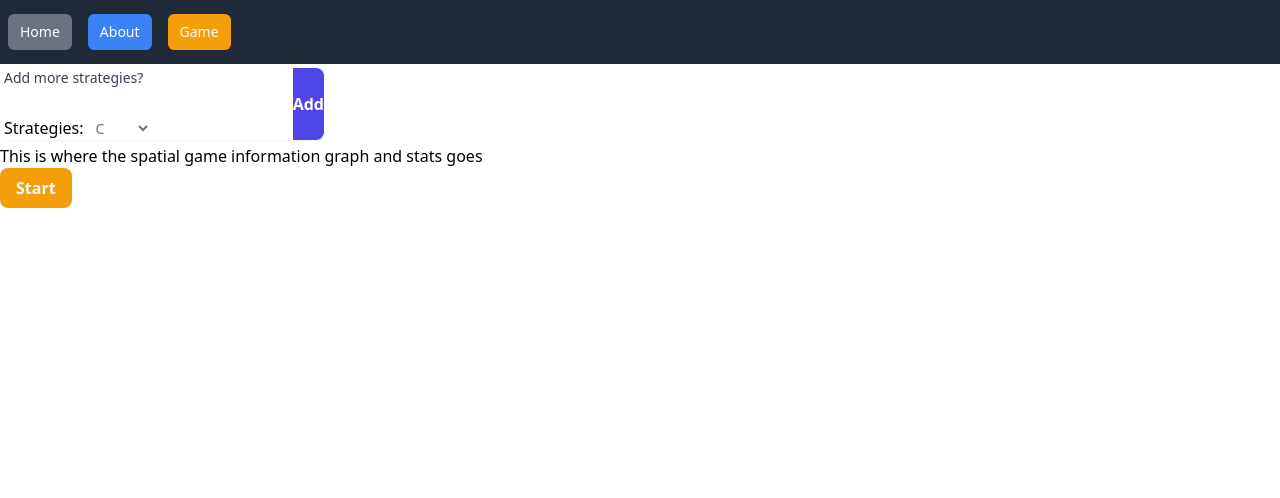
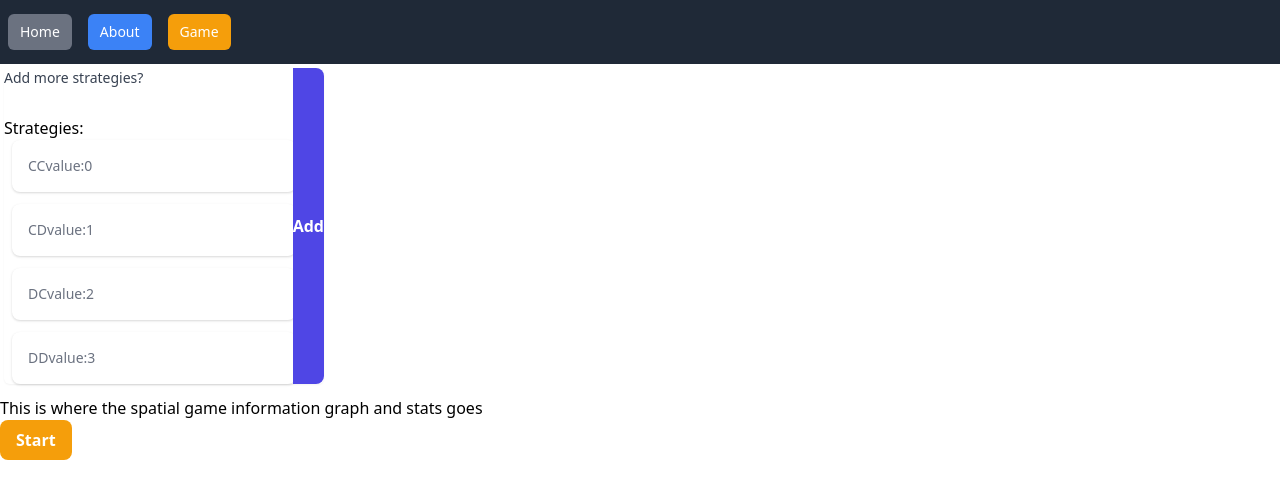
Before and after one commit to Mgm-source/Project-GameTheory, a Vue app in the folder spatial-webapp/: page /game in a window 1280 px wide. Shown: the top 498 px of the page. Built offline with nearby package versions, Linux system fonts and the light colour scheme.

Commit message:
restructured the template for my code

```diff
--- a/spatial-webapp/src/components/spatial.vue
+++ b/spatial-webapp/src/components/spatial.vue
@@ -1,38 +1,45 @@
 <template>
-<div class="spatial-board gap-2" :style="dynamicGrid">
-  <template v-for="p in players " :key="p.id">
-    <board-cell :player="p" @select-cell="selectPlayer">
-    </board-cell>
-  </template>
-</div>
+  <div class="spatial-board gap-2" :style="dynamicGrid">
+    <template v-for="p in players" :key="p.id">
+      <board-cell :player="p" @select-cell="selectPlayer"></board-cell>
+    </template>
+  </div>
 </template>
 
 <script>
-import BoardCell from './BoardCell.vue';
+import BoardCell from "./BoardCell.vue";
 export default {
   name: "SpatialGame",
   props: {
-    players : { type : Array, required : true },
-    game : { type : Array, required : true }
+    players: { type: Array, required: true },
+    game: { type: Array, required: true },
   },
   data() {
-    return { dynamicGrid : { "grid-template-columns" : `repeat(${this.game.length} ,1fr)`,  "grid-template-rows" : `repeat(${this.game.length} ,1fr)`} }
+    return {};
   },
   components: {
-    BoardCell
+    BoardCell,
   },
-  methods : {
-    selectPlayer(event,player){
-      console.log(event,player);
-      if(this.interactive){
-        this.$emit('select-pos',player)
+  methods: {
+    selectPlayer(event, player) {
+      console.log(event, player);
+      if (this.interactive) {
+        this.$emit("select-pos", player);
       }
-    }
-  }
+    },
+  },
+  setup(props) {
+    const dynamicGrid = {
+      "grid-template-columns": `repeat(${props.game.length} ,1fr)`,
+      "grid-template-rows": `repeat(${props.game.length} ,1fr)`,
+    };
+
+    return { dynamicGrid };
+  },
 };
 </script>
 <style>
 .spatial-board {
-display: grid;
+  display: grid;
 }
 </style>
--- a/spatial-webapp/src/views/Game.vue
+++ b/spatial-webapp/src/views/Game.vue
@@ -5,11 +5,13 @@
       <input id="strats" type="text" name="stats" class="focus:ring-indigo-500 focus:border-indigo-500 block  pl-7 pr-1 sm:text-lg border-gray-300 rounded-md" maxlength="1" v-model="strategy"/>
       <button class="absolute inset-y-0 right-0 items-center spx-4 font-bold text-white bg-indigo-600 rounded-r-lg hover:bg-indigo-500 focus:bg-indigo-700" @click="addStrat">Add</button>
         <label for="strategy">Strategies:</label>
-        <select id="strategy" name="strategy" class="focus:ring-indigo-500 focus:border-indigo-500 h-full py-0 pl-2 pr-7 border-transparent bg-transparent text-gray-500 sm:text-sm rounded-md" >
-          <option v-for="(strategy, index) in strategies" :key="index">
-            {{ strategy }}
-          </option>
-        </select>
+        <ul id="strategy" name="strategy" class="focus:ring-indigo-500 focus:border-indigo-500 h-full py-0 pl-2 pr-7 border-transparent bg-transparent text-gray-500 sm:text-sm rounded-md" >
+          <div v-for="(strategy, index) in statPermutations" :key="index" class="p-4 mb-3 flex justify-between items-center bg-white shadow rounded-lg cursor-move">
+            {{ strategy.outcome }}
+            <label for="dValue">value:</label>
+          <input type="number" name="value" id="dValue" :value="strategy.value = index ">
+          </div>
+        </ul>
     </div>
     <h1>This is where the spatial game information graph and stats goes</h1>
     <button class="bg-yellow-500 py-2 px-4 bg-light-blue-500 text-white font-semibold rounded-lg" @click="initGame">
@@ -36,8 +38,23 @@ export default {
       gamestart: false,
       currentPlayer: null,
       strategies: ["C", "D"],
-      strategy : ""
+      strategy: "",
+      playOffValues: [],
     };
+  },
+  computed: {
+    statPermutations() {
+      return this.strategies
+        .map((current, i, array) => {
+          let perm = [];
+          for (let index = 0; index < this.strategies.length; index++) {
+            const denomation = current + array[index];
+            perm.push({ outcome: denomation, value: 0 });
+          }
+          return perm;
+        })
+        .flat();
+    },
   },
   methods: {
     createMatrix(size) {
@@ -55,38 +72,57 @@ export default {
     initGame() {
       this.gamestart = true;
       this.game = this.createMatrix(this.size);
+      this.playOffValues = this.statPermutations;
+
       this.game.forEach((matrix) =>
         matrix.forEach((player) => {
-          player.strategy = this.strategies[
-            Math.floor(Math.random() * this.strategies.length)
-          ];
+          player.strategy = this.strategies[Math.floor(Math.random() * this.strategies.length)];
           this.players.push(player);
         })
       );
+
       this.checkStrategy();
       console.log(this.players);
-      // let numOfPerm = Math.pow(this.strategies.length,2);
+
+      // let numOfPerm =;
       // console.log(numOfPerm);
     },
     checkStrategy() {
       //const neighbours = [[0, 1],[1, 0],[0, -1],[-1, 0]];
       this.game.forEach((matrix, i) => {
         matrix.forEach((player, j) => {
-          this.checkneighbours(i, j,player);
+          this.checkneighbours(i, j, player);
         });
       });
-      console.log(this.statPermutations().flat());
     },
     checkneighbours(i, j, player) {
-      const westPlayer = j > 0 ? this.game[i][j - 1].strategy : "";
-      const eastPlayer = j < this.game.length - 1 ? this.game[i][j + 1].strategy : "";
-      const northPlayer = i > 0 ? this.game[i - 1][j].strategy : "";
-      const southPlayer = i < this.game.length - 1 ? this.game[i + 1][j].strategy : "";
-      console.log(player.strategy + westPlayer);
-      console.log(player.strategy + eastPlayer);
-      console.log(player.strategy + northPlayer);
-      console.log(player.strategy + southPlayer);
+      const westPlayerStat =  j > 0 ? player.strategy + this.game[i][j - 1].strategy : "";
+      const eastPlayerStat =  j < this.game.length - 1 ? player.strategy + this.game[i][j + 1].strategy  : "";
+      const northPlayerStat = i > 0 ? player.strategy + this.game[i - 1][j].strategy : "";
+      const southPlayerStat = i < this.game.length - 1  ? player.strategy + this.game[i + 1][j].strategy : "";
 
+      this.playOffValues.forEach((state) => {
+        if (westPlayerStat !== "") {
+          if (state.outcome == westPlayerStat) {
+            player.payOff += state.value;
+          }
+        }
+        if (eastPlayerStat !== "") {
+          if (state.outcome == eastPlayerStat) {
+            player.payOff += state.value;
+          }
+        }
+        if (northPlayerStat !== "") {
+          if (state.outcome == northPlayerStat) {
+            player.payOff += state.value;
+          }
+        }
+        if (southPlayerStat !== "") {
+          if (state.outcome == southPlayerStat) {
+            player.payOff += state.value;
+          }
+        }
+      });
       // right
       // if (j < this.game.length - 1) {
       //   if (game[i][j + 1].strategy == "C" && game[i][j].strategy == "C") {
@@ -149,21 +185,9 @@ export default {
       //     game[i][j].payOff += 2;
       //   }
     },
-    statPermutations() {
-      const copy = this.strategies.map((current, i, array) => {
-        let perm = [];
-        if (i < this.strategies.length) {
-          for (let index = 0; index < this.strategies.length; index++) {
-            perm.push(current + array[index]);
-          }
-        }
-        return perm;
-      });
-      return copy;
-    },
     addStrat() {
-      if(this.strategy != ""){
-        this.strategies.push(this.strategy);
+      if (this.strategy != "") {
+        this.strategies.push(this.strategy.toUpperCase());
       }
     },
   },
```
